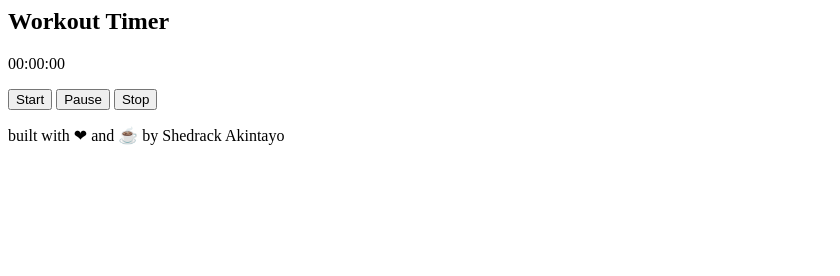
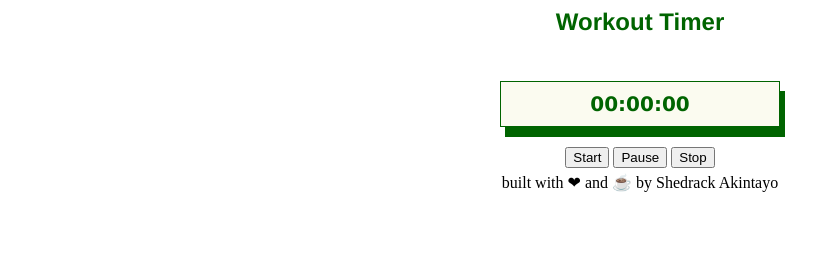
Before and after one commit to hacktivist123/Simple-Workout-timer, a plain HTML site: page index.html in a window 1280 px wide. Shown: the whole page, without its empty margins (0-840 px from the left). Drawn offline with Linux system fonts and the light colour scheme.

Commit message:
Update index.html

```diff
--- a/index.html
+++ b/index.html
@@ -1,7 +1,7 @@
 <html>
   <head>
     <title>Workout Timer</title>
-    <link rel="stylesheet" href="/index.css">
+    <link rel="stylesheet" href="styles.css">
     <style text="text/css"> </style>
   </head>
     <body>
```
